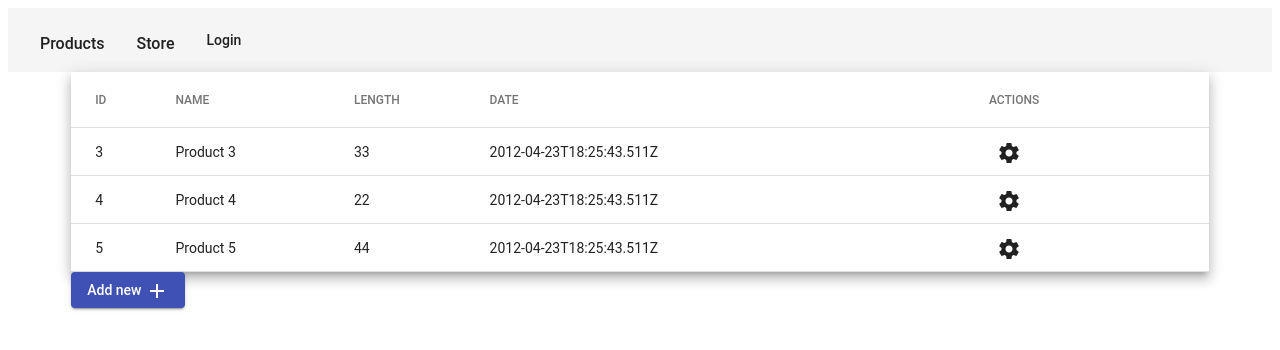
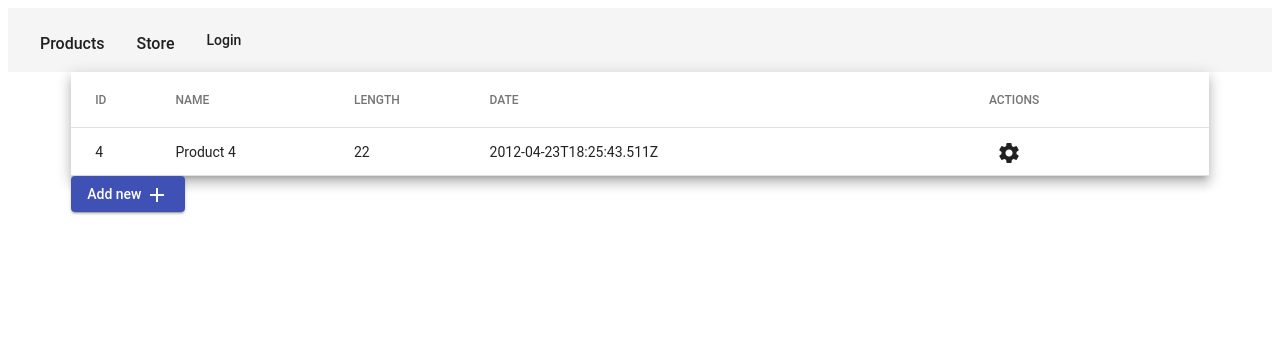
Before and after one commit to SanyiToth/warehouse, an Angular app: page / in a window 1280 px wide. Shown: the top 350 px of the page. Built offline with nearby package versions, Linux system fonts and the light colour scheme; data requests are answered from the project's data file.

Commit message:
after delete event list updated

```diff
--- a/mock/db.json
+++ b/mock/db.json
@@ -2,21 +2,9 @@
   "users": [],
   "products": [
     {
-      "id": 3,
-      "name": "Product 3",
-      "length": 33,
-      "date": "2012-04-23T18:25:43.511Z"
-    },
-    {
       "id": 4,
       "name": "Product 4",
       "length": 22,
-      "date": "2012-04-23T18:25:43.511Z"
-    },
-    {
-      "id": 5,
-      "name": "Product 5",
-      "length": 44,
       "date": "2012-04-23T18:25:43.511Z"
     }
   ],
--- a/src/app/feature/products/products-container/products-container.component.ts
+++ b/src/app/feature/products/products-container/products-container.component.ts
@@ -3,6 +3,7 @@ import {Product} from "../product.interface";
 import {ActivatedRoute} from "@angular/router";
 import {Store} from "../../stores/store.interface";
 import {ProductsService} from "../../../shared/services/products/products.service";
+import {switchMap} from "rxjs/operators";
 
 @Component({
   selector: 'app-products-container',
@@ -25,8 +26,14 @@ export class ProductsContainerComponent implements OnInit {
   getDeletedElement($event: any) {
     this.deletedElement = $event;
     this.productsService.deleteProduct(this.deletedElement.id)
-      .subscribe(resp => {
-        console.log('resp', resp)
-      })
+      .pipe(
+        switchMap(() => this.productsService.getProducts()))
+      .subscribe(products => {
+          this.products = products;
+        }, errorMsg => {
+
+        }
+      )
   }
+
 }
```
